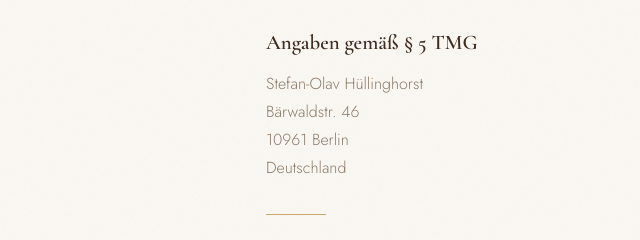
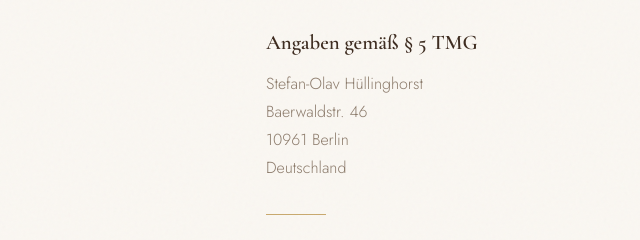
Before and after one commit to steefsteefsen/steefsteefsen.github.io, a plain HTML site: page impressum.html in a window 1280 px wide. Shown: the part 271-511 px from the top of the page, 66-706 px from the left. Drawn offline with nearby package versions, Linux system fonts and the light colour scheme.

Commit message:
Fix street name to Baerwaldstr in impressum
Co-Authored-By: Claude Sonnet 4.6 <noreply@anthropic.com>

```diff
--- a/impressum.html
+++ b/impressum.html
@@ -154,7 +154,7 @@
   <h2>Angaben gemäß § 5 TMG</h2>
   <address>
     Stefan-Olav Hüllinghorst<br>
-    Bärwaldstr. 46<br>
+    Baerwaldstr. 46<br>
     10961 Berlin<br>
     Deutschland
   </address>
```
